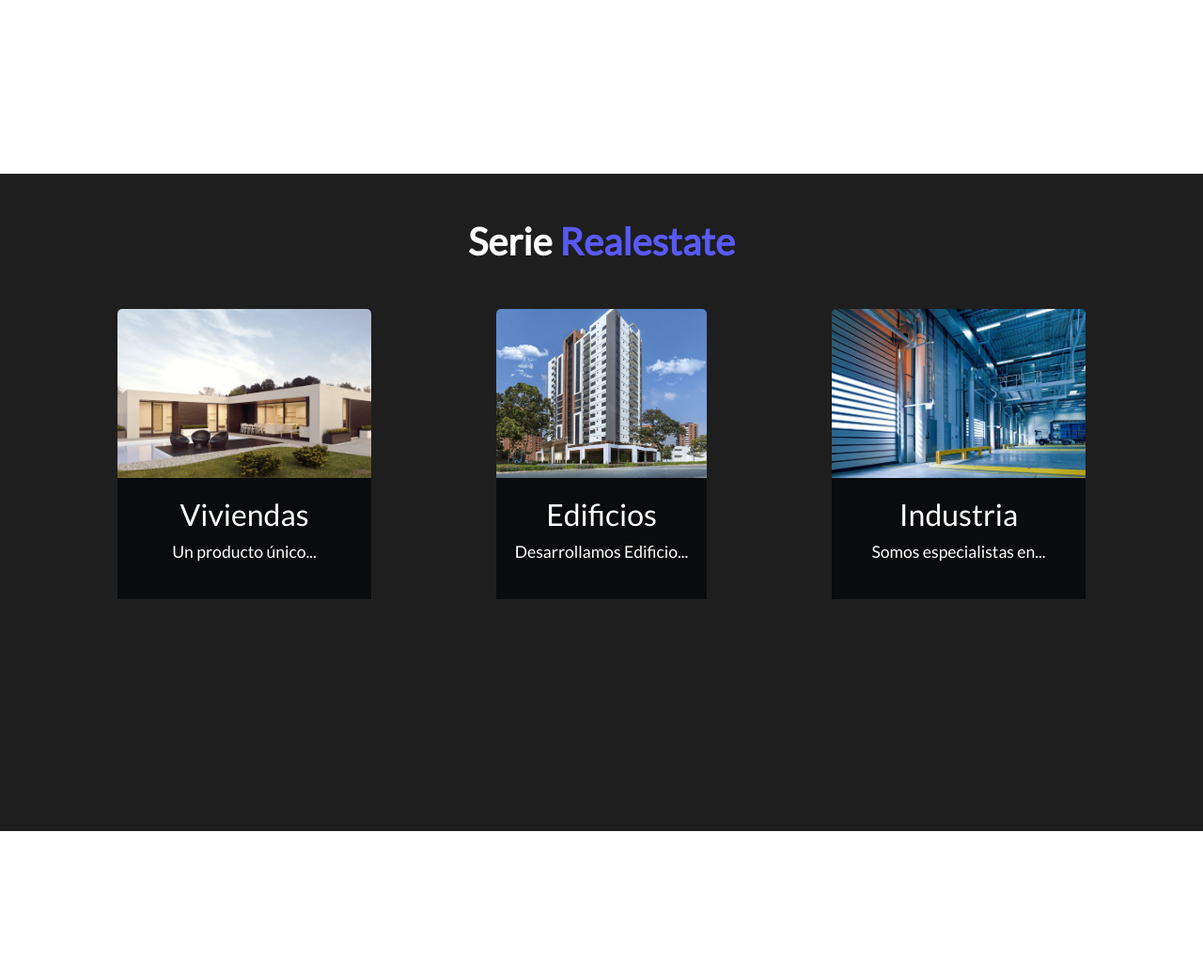
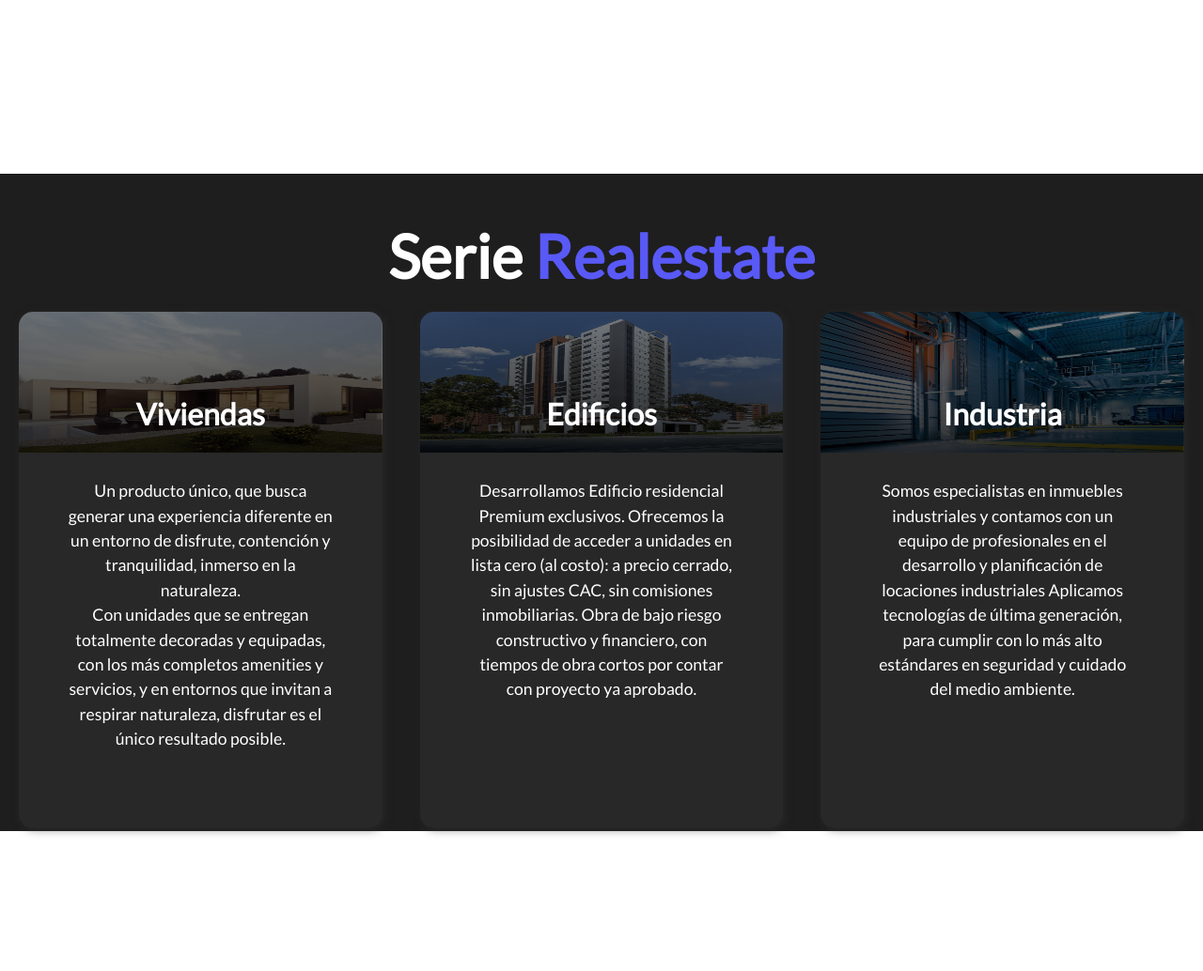
Before and after one commit to LeandroAgristola/Pruebas-Django, a Django app: page / in a window 1280 px wide. Shown: the part 1515-2549 px from the top of the page at 94% size. Run offline with Django 5.2, Linux system fonts and the light colour scheme; data comes from the database, SQL or seed files in the repository; some libraries are stand-ins or nearby versions.

Commit message:
Solucionando errores en tarjetas

```diff
--- a/realestateapp/templates/realestateapp/home.html
+++ b/realestateapp/templates/realestateapp/home.html
@@ -72,41 +72,36 @@
 			</div>
 		</section>
 
-		<section id="serie">
-			<div class="container text-center py-5">
-				<h2 class="mb-4">Serie <span class="color-acento">Realestate</span></h2>
-				<div class="row justify-content-center g-4" id="containerSerie">
-					<div class="col-lg-4 col-md-6 col-sm-12">
-						<div class="card bg-dark text-white">
-							<img src="{% static 'img/vivienda.jpg' %}" class="card-img-top" alt="Viviendas">
-							<div class="card-body d-flex flex-column text-center">
-								<h3 class="card-title">Viviendas</h3>
-								<p class="card-text d-none d-md-block">Un producto único...</p>
-								<a href="{% url 'mobileViviendas' %}" class="btn btn-light mt-3">+ info</a>
-							</div>
+		<section id="serie"><!--seccion de tarjetas-->
+			<div class="contenedor">
+				<h2>Serie <span class="color-acento">Realestate</span></h2> <!--Titulo de la seccion de tarjetas -->
+					<div class="datos_empresa"> <!--Este div permite darle estilo al sub menu-->
+						<div class="submenu"><!--tarjeta 1-->
+							<h3>Viviendas</h3> <!-- Tarjeta viviendas-->
+							<p>Un producto único, que busca generar una experiencia diferente en un entorno de disfrute, contención y tranquilidad,
+								inmerso en la naturaleza. <br>
+								Con unidades que se entregan totalmente decoradas y equipadas, con los más completos amenities y servicios,
+								y en entornos que invitan a respirar naturaleza, disfrutar es el único resultado posible.
+							</p>
+							<a href="{% url 'mobileViviendas' %}" class="btn btn-light mt-3">+ info</a>
+						</div>
+						<div class="submenu"><!--tarjeta Edificios-->
+							<h3>Edificios</h3>
+							<p>Desarrollamos Edificio residencial Premium exclusivos. Ofrecemos la posibilidad de acceder a unidades en lista cero (al costo):
+								a precio cerrado, sin ajustes CAC, sin comisiones inmobiliarias. Obra de bajo riesgo constructivo y financiero, con tiempos de obra cortos por
+								contar con proyecto ya aprobado.
+							</p>
+							<a href="{% url 'mobileEdificios' %}" class="btn btn-light mt-3">+ info</a>
+						</div>
+						<div class="submenu">
+							<h3>Industria</h3><!--tarjeta industrias-->
+							<p>Somos especialistas en inmuebles industriales y contamos con un equipo de profesionales en el desarrollo y planificación de locaciones industriales
+								Aplicamos tecnologías de última generación, para cumplir con lo más alto estándares en seguridad y cuidado del medio ambiente.
+
+							</p>
+							<a href="{% url 'mobileIndustrias' %}" class="btn btn-light mt-3">+ info</a>
 						</div>
 					</div>
-					<div class="col-lg-4 col-md-6 col-sm-12">
-						<div class="card bg-dark text-white">
-							<img src="{% static 'img/edificio.jpg' %}" class="card-img-top" alt="Edificios">
-							<div class="card-body d-flex flex-column text-center">
-								<h3 class="card-title">Edificios</h3>
-								<p class="card-text d-none d-md-block">Desarrollamos Edificio...</p>
-								<a href="{% url 'mobileEdificios' %}" class="btn btn-light mt-3">+ info</a>
-							</div>
-						</div>
-					</div>
-					<div class="col-lg-4 col-md-6 col-sm-12">
-						<div class="card bg-dark text-white">
-							<img src="{% static 'img/industria.jpg' %}" class="card-img-top" alt="Industria">
-							<div class="card-body d-flex flex-column text-center">
-								<h3 class="card-title">Industria</h3>
-								<p class="card-text d-none d-md-block">Somos especialistas en...</p>
-								<a href="{% url 'mobileIndustrias' %}" class="btn btn-light mt-3">+ info</a>
-							</div>
-						</div>
-					</div>
-				</div>
 			</div>
 		</section>
 
--- a/static/css/style.css
+++ b/static/css/style.css
@@ -225,46 +226,99 @@ section {
     padding: 0px;
 }
 
-#containerSerie {
-    margin-top: 20px !important;
-}
-
 #serie .card {
     border: none; /* Elimina el borde predeterminado de las tarjetas */
     height: 100%; /* Hace que la tarjeta ocupe todo el alto del contenedor */
     display: flex;
     flex-direction: column; /* Alinea el contenido de la tarjeta en una columna */
     justify-content: space-between; /* Empuja el contenido de la tarjeta hacia los extremos */
+    min-height: 350px;
 }
 
-#serie .card-img-top {
-    height: 180px; /* Ajusta la altura de las imágenes de las tarjetas */
-    object-fit: cover; /* Asegura que la imagen cubra el área sin distorsionarse */
+/**ESTILO PARA LA SECCION DE SERIE en este caso aplicamos primero mobilefirst*/
+
+#serie{
+    background-color: rgb(30, 30, 30);
+    color:white; /**color del texto**/
+    text-align: center;
+
 }
 
-#serie .card-body {
-    background-color: rgba(0, 0, 0, 0.7); /* Fondo de la tarjeta con opacidad */
-    flex: 1; /* Asegura que el cuerpo de la tarjeta ocupe el espacio disponible */
-    padding: 20px;
+#serie .contenedor{
+    margin-top: 180px;
+    padding: 0;
+    height: calc(100vh - 180px);
 }
 
-#serie .card .btn {
-    display: none; /* Oculta el botón en pantallas grandes */
+#serie h2 {
+    padding-top: 50px;
 }
 
-#serie .row {
-    margin: 0 auto; /* Centra la fila horizontalmente */
+#serie p{
+    display: none; /**ocultamos el texto para la version mobile, ya que el mismo se muestra en un pagina individual**/
+
+}
+
+#serie .submenu { /**aplicamos estilo a las imagenes de todos los sub menu**/
+    background-position: center center; /**centramos el fondo**/
+    background-size: cover; /**el fondo cubre todo la tarjeta**/
+    padding: 20px ; /**agregamos relleno a la tarjeta**/
+    margin: 20px; /**agregamos margen a las tarjetas**/
+    border-radius: 15px; /**redondeamos el borde de las tarjetas**/
+}
+
+.submenu:first-child{ /**estilo apra el 1er menu**/
+
+    background-image: linear-gradient(
+        0deg,
+        rgba(0,0,0,0.8),
+        rgba(0,0,0,0.5)
+    )
+        ,url("/static/img/vivienda.jpg");
+
+}
+.submenu:nth-child(2){ /**estilo apra el 2er menu**/
+
+    background-image: linear-gradient(
+        0deg,
+        rgba(0,0,0,0.8),
+        rgba(0,0,0,0.5)
+    )
+     ,url("/static/img/edificio.jpg");
+
+}
+.submenu:nth-child(3){ /**estilo apra el 3er menu**/
+
+    background-image: linear-gradient(
+        0deg,
+        rgba(0,0,0,0.8),
+        rgba(0,0,0,0.5)
+    )
+        ,url("/static/img/industria.jpg");
+
+}
+
+#serie .btn {
+    font-size: 1em;
+    width: 100px;
+    color: white;
+    padding: 10px 20px;
+    background-color: rgb(48, 48, 119);
+    border-color: rgb(48, 48, 119);
+}
+
+#serie .btn:hover {
+    background-color:rgb(89, 89, 247);
+    border-color:rgb(89, 89, 247);
 }
 
 /* Estilo específico para la sección "contacto" */
 
-#login .offcanvas-body,
 #contacto {
     background-color: #ffffff; /* Fondo blanco */
     padding: 0 15px; /* Asegura que no haya márgenes excesivos */
 }
 
-#login .form-control:focus,
 #contacto .form-control:focus { /* Cambiamos los colores de los input al estar activos */
     border-color: rgb(48, 48, 119) !important;
     box-shadow: 0 0 0 .2rem rgba(48, 48, 119, 0.25) !important;
@@ -381,6 +433,120 @@ footer .text-end {
     list-style-type: none; /* Eliminar los puntos de la lista */
     padding-left: 0; /* Eliminar el margen izquierdo */
 }
+
+
+@media (min-width: 1024px) {
+
+    /**Estilo para la seccion del sub menu**/
+
+
+    #serie .contenedor{
+        margin-top: 100px;
+        padding: 0;
+        height: calc(100vh - 100px);
+    }
+
+    .datos_empresa{
+        display: flex;
+        flex-direction: column;
+        align-items: center;
+
+    }
+
+    #serie p{
+        display: none;
+
+    }
+
+    #serie .submenu { /**aplicamos estilo a las imagenes de todos los sub menu**/
+    width: 70%;
+    height: 180px;
+
+    }
+
+}
+
+@media (min-width: 1200px) {
+
+    /**Estilo para la seccion del sub menu**/
+
+    #serie .datos_empresa{ /** utilizamos la clase que contiene todos los sub menu**/
+        display: flex; /**colocamos los sub menu en linea horizontal**/
+        justify-content: center; /**centramos el contenido**/
+        flex-direction: row;
+
+    }
+
+    #serie p{
+        display: block;
+        margin-top: 50px;
+    }
+
+    #serie h2{
+        margin-top: 50px;
+        padding-top:50px ;
+        font-size: 4em;
+    }
+
+    #serie h3{
+        margin-top: 40px; /**agregamos relleno a los titulos**/
+        font-weight: bold;
+
+    }
+
+    #serie .submenu{
+        padding: 50px;
+        width: 400px;
+        height: 550px;
+        background-size: 100% 150px; /**las imaganes nuevas cubren todo el ancho pero no todo el largo**/
+        background-repeat: no-repeat; /**las imagenes nuevas no se repiten dentro del menu**/
+        background-position-y: 0; /**posiciona la imagenes nuevas arriba de los menu**/
+        background-color: rgba(50,50,50,0.5); /**cambiamos el color de fondo de los submenu**/
+        box-shadow: 2px 2px 10px rgba(50,50,50,0.5) /**agregamos sombras a las cartas**/
+
+    }
+
+    #serie .submenu a{
+        display: none;
+    }
+
+/**cambiamos las imagenes de los sub menu**/
+
+    .submenu:first-child{ /**estilo apra el 1er menu**/
+
+        background-image: linear-gradient(
+            0deg,
+            rgba(0,0,0,0.8),
+            rgba(0,0,0,0.5)
+        )
+            ,url("/static/img/vivienda.jpg");
+
+    }
+    .submenu:nth-child(2){ /**estilo apra el 2er menu**/
+
+        background-image: linear-gradient(
+            0deg,
+            rgba(0,0,0,0.8),
+            rgba(0,0,0,0.5)
+        )
+            ,url("/static/img/edificio.jpg");
+
+    }
+    .submenu:nth-child(3){ /**estilo apra el 3er menu**/
+
+        background-image: linear-gradient(
+            0deg,
+            rgba(0,0,0,0.8),
+            rgba(0,0,0,0.5)
+        )
+            ,url("/static/img/industria.jpg");
+
+    }
+
+
+}
+
+
 
 
 @media (max-width: 768px) {
```
Also changed, not shown: other parts of static/css/style.css (+2 -43 lines), static/css/a.css (added, +43 -0 lines).
